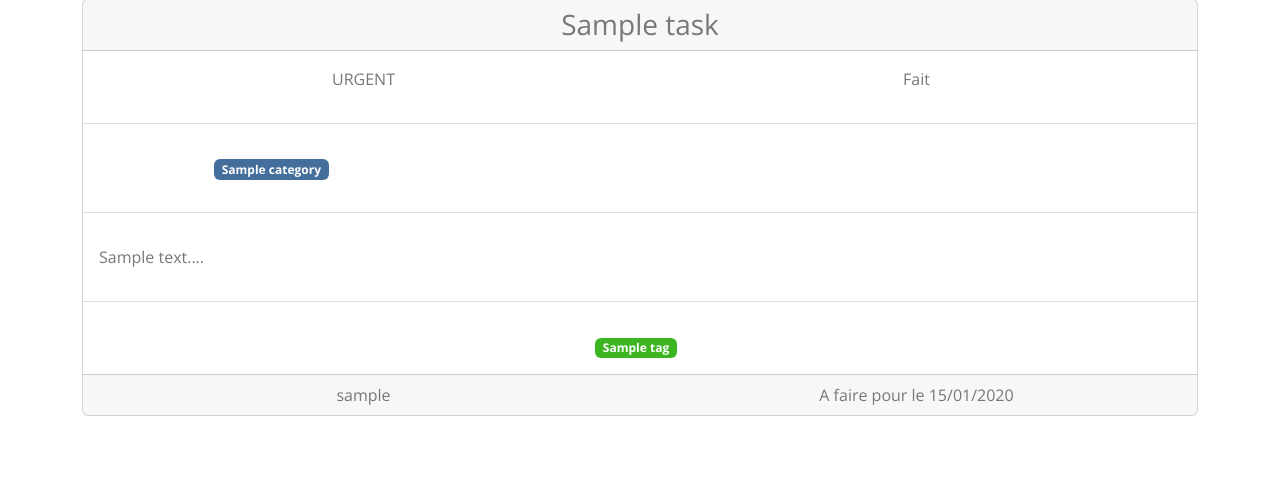
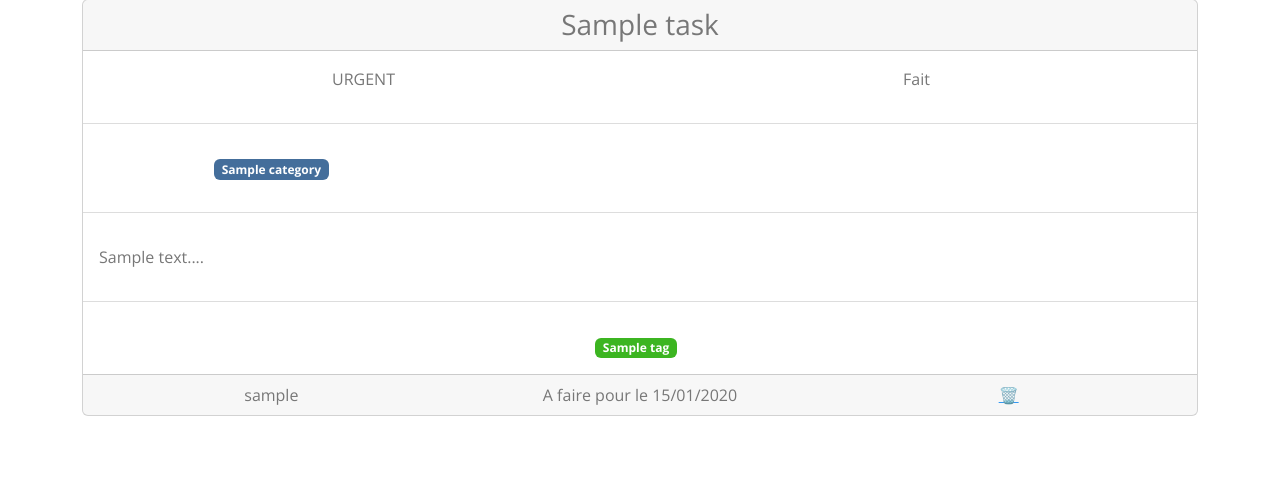
Before and after one commit to CamileGhastine/3wa-TaskPlanner, a Symfony app: template templates/task/show.html.twig in a window 1280 px wide. Shown: the part 203-690 px from the top of the page. Run offline with Twig, Linux system fonts and the light colour scheme; the template is opened without the code that fills it: most values are stand-ins (such as "Sample title", 1, 10 or a date in 2020); some libraries are stand-ins or nearby versions.

Commit message:
delete: implement delete task

```diff
--- a/src/Entity/Task.php
+++ b/src/Entity/Task.php
@@ -35,7 +35,7 @@ class Task
     #[ORM\ManyToMany(targetEntity: Category::class, mappedBy: 'tasks')]
     private Collection $categories;
 
-    #[ORM\OneToMany(mappedBy: 'task', targetEntity: Tag::class)]
+    #[ORM\OneToMany(mappedBy: 'task', targetEntity: Tag::class, orphanRemoval: true)]
     private Collection $tags;
 
     public function __construct()
--- a/templates/task/show.html.twig
+++ b/templates/task/show.html.twig
@@ -37,8 +37,9 @@
         </div>
         <div class="card-footer text-muted">
             <div class="row text-center">
-                <div class="col-6">{{ task.user.username }}</div>
-                <div class="col-6">A faire pour le {{ task.expiratedAt | date("d/m/Y")  }}</div>
+                <div class="col-4">{{ task.user.username }}</div>
+                <div class="col-4">A faire pour le {{ task.expiratedAt | date("d/m/Y")  }}</div>
+                <div class="col-4"><a href="{{ path('app_task_delete', {'id' : task.id }) }}">🗑️</a></div>
             </div>
         </div>
     </div>
```
Also changed, not shown: src/Controller/TaskController.php (+9 -0 lines).
